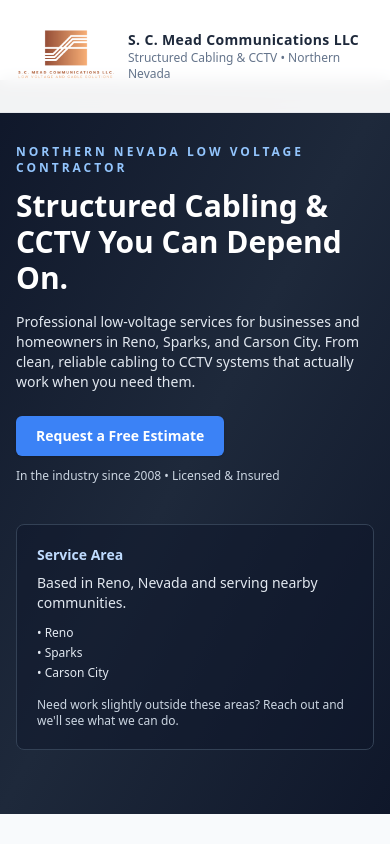
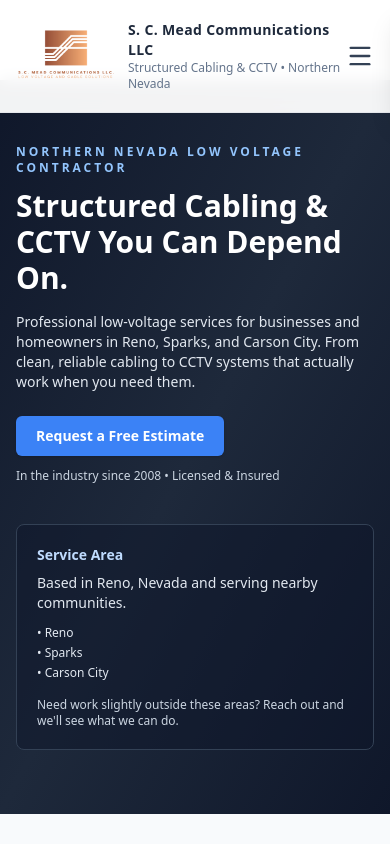
Before and after one commit to scmeadllc/SCMeadCommunications, a Next.js app: page / in a window 390 px wide. Shown: the top 844 px of the page. Built offline with nearby package versions, Linux system fonts and the light colour scheme.

Commit message:
Update page.jsx

```diff
--- a/app/page.jsx
+++ b/app/page.jsx
@@ -1,75 +1,18 @@
+import Header from "./components/Header";
+import Footer from "./components/Footer";
 import Image from "next/image";
 
 export default function Home() {
   return (
+    <>
+      <Header />
+
       <main className="min-h-screen bg-slate-50 text-slate-900 pt-20">
-
-      {/* Header */}
-      <header className="fixed inset-x-0 top-0 z-50 border-b bg-white/95 backdrop-blur">
-        <div className="mx-auto flex max-w-6xl items-center justify-between px-4 py-4">
-
-          {/* Logo + Company Name */}
-          <div className="flex items-center gap-3">
-            <Image
-              src="/FullLogo_Transparent (1).png"
-              alt="S. C. Mead Communications logo"
-              width={180}
-              height={180}
-              className="h-20 w-auto md:h-32"
-            />
-            <div className="flex flex-col">
-              <div className="text-sm font-semibold tracking-wide text-slate-800">
-                S. C. Mead Communications LLC
-              </div>
-              <div className="text-xs text-slate-500">
-                Structured Cabling & CCTV • Northern Nevada
-              </div>
-            </div>
-          </div>
-
-          {/* Desktop Navigation */}
-          <nav className="hidden items-center gap-6 text-sm text-slate-700 md:flex">
-
-            {/* Dropdown Container */}
-            <div className="relative group">
-              <button className="hover:text-blue-600">Services ▾</button>
-
-              {/* Dropdown Menu */}
-              <div className="absolute left-0 top-full hidden w-56 flex-col rounded-md border bg-white py-2 shadow-lg group-hover:flex">
-                <a href="/services/structured-cabling" className="px-4 py-2 text-sm hover:bg-slate-100">
-                  Structured Cabling
-                </a>
-                <a href="/services/cctv" className="px-4 py-2 text-sm hover:bg-slate-100">
-                  CCTV / Camera Systems
-                </a>
-                <a href="/services/wifi-networking" className="px-4 py-2 text-sm hover:bg-slate-100">
-                  Wi-Fi & Networking
-                </a>
-                <a href="/services/audio-av" className="px-4 py-2 text-sm hover:bg-slate-100">
-                  Audio / A/V
-                </a>
-                <a href="/services/low-voltage-support" className="px-4 py-2 text-sm hover:bg-slate-100">
-                  Low Voltage Support
-                </a>
-              </div>
-            </div>
-
-            <a href="#about" className="hover:text-blue-600">About</a>
-            <a href="#contact" className="hover:text-blue-600">Contact</a>
-            <a
-              href="tel:7753033269"
-              className="rounded-md bg-blue-600 px-4 py-2 text-xs font-semibold text-white hover:bg-blue-500"
-            >
-              Call: (775) 303-3269
-            </a>
-          </nav>
-
-        </div>
-      </header>
 
         {/* Hero */}
         <section className="bg-gradient-to-br from-slate-900 via-slate-800 to-slate-900 text-white">
           <div className="mx-auto flex max-w-6xl flex-col gap-10 px-4 py-16 md:flex-row md:items-center">
+
             <div className="flex-1">
               <p className="text-xs font-semibold uppercase tracking-[0.25em] text-blue-300">
                 Northern Nevada Low Voltage Contractor
@@ -107,6 +50,7 @@ export default function Home() {
                 Need work slightly outside these areas? Reach out and we&apos;ll see what we can do.
               </p>
             </div>
+
           </div>
         </section>
 
@@ -119,50 +63,35 @@ export default function Home() {
 
           <div className="mt-8 grid gap-6 md:grid-cols-2 lg:grid-cols-3">
 
-          <a
-            href="/services/structured-cabling"
-            className="rounded-lg border bg-white p-6 shadow-sm hover:shadow-md transition"
-          >
+            <a href="/services/structured-cabling" className="rounded-lg border bg-white p-6 shadow-sm hover:shadow-md transition">
               <h3 className="text-lg font-semibold text-slate-900">Structured Cabling</h3>
               <p className="mt-2 text-sm text-slate-600">
                 Cat6, coax, speaker wire, LV power, racks, cleanup, testing, and more.
               </p>
             </a>
 
-          <a
-            href="/services/cctv"
-            className="rounded-lg border bg-white p-6 shadow-sm hover:shadow-md transition"
-          >
+            <a href="/services/cctv" className="rounded-lg border bg-white p-6 shadow-sm hover:shadow-md transition">
               <h3 className="text-lg font-semibold text-slate-900">CCTV / Camera Systems</h3>
               <p className="mt-2 text-sm text-slate-600">
                 Camera installs, upgrades, NVR setup, aiming, and troubleshooting.
               </p>
             </a>
 
-          <a
-            href="/services/wifi-networking"
-            className="rounded-lg border bg-white p-6 shadow-sm hover:shadow-md transition"
-          >
+            <a href="/services/wifi-networking" className="rounded-lg border bg-white p-6 shadow-sm hover:shadow-md transition">
               <h3 className="text-lg font-semibold text-slate-900">Wi-Fi & Networking</h3>
               <p className="mt-2 text-sm text-slate-600">
                 Access points, mesh Wi-Fi, Ethernet drops, switches, and router installs.
               </p>
             </a>
 
-          <a
-            href="/services/audio-av"
-            className="rounded-lg border bg-white p-6 shadow-sm hover:shadow-md transition"
-          >
+            <a href="/services/audio-av" className="rounded-lg border bg-white p-6 shadow-sm hover:shadow-md transition">
               <h3 className="text-lg font-semibold text-slate-900">Audio / A/V</h3>
               <p className="mt-2 text-sm text-slate-600">
                 Speaker installs, A/V wiring, TV location cabling, and rack cleanup.
               </p>
             </a>
 
-          <a
-            href="/services/low-voltage-support"
-            className="rounded-lg border bg-white p-6 shadow-sm hover:shadow-md transition"
-          >
+            <a href="/services/low-voltage-support" className="rounded-lg border bg-white p-6 shadow-sm hover:shadow-md transition">
               <h3 className="text-lg font-semibold text-slate-900">Low Voltage Support</h3>
               <p className="mt-2 text-sm text-slate-600">
                 Site walks, consulting, troubleshooting, and small LV projects.
@@ -262,19 +191,9 @@ export default function Home() {
           </div>
         </section>
 
-      {/* Footer */}
-      <footer className="border-t bg-slate-950">
-        <div className="mx-auto flex max-w-6xl flex-col gap-2 px-4 py-4 text-xs text-slate-400 md:flex-row md:items-center md:justify-between">
-          <div>
-            © {new Date().getFullYear()} S. C. Mead Communications LLC. All rights reserved.
-          </div>
-          <div className="space-y-1 md:text-right">
-            <div>Reno, NV • Structured Cabling & CCTV</div>
-            <div>NV Contractor License #0091593 • Bid Limit: $10,000</div>
-          </div>
-        </div>
-      </footer>
+      </main>
 
-    </main>
+      <Footer />
+    </>
   );
 }
```
Lines whose indentation alone changed are shown as unchanged.
